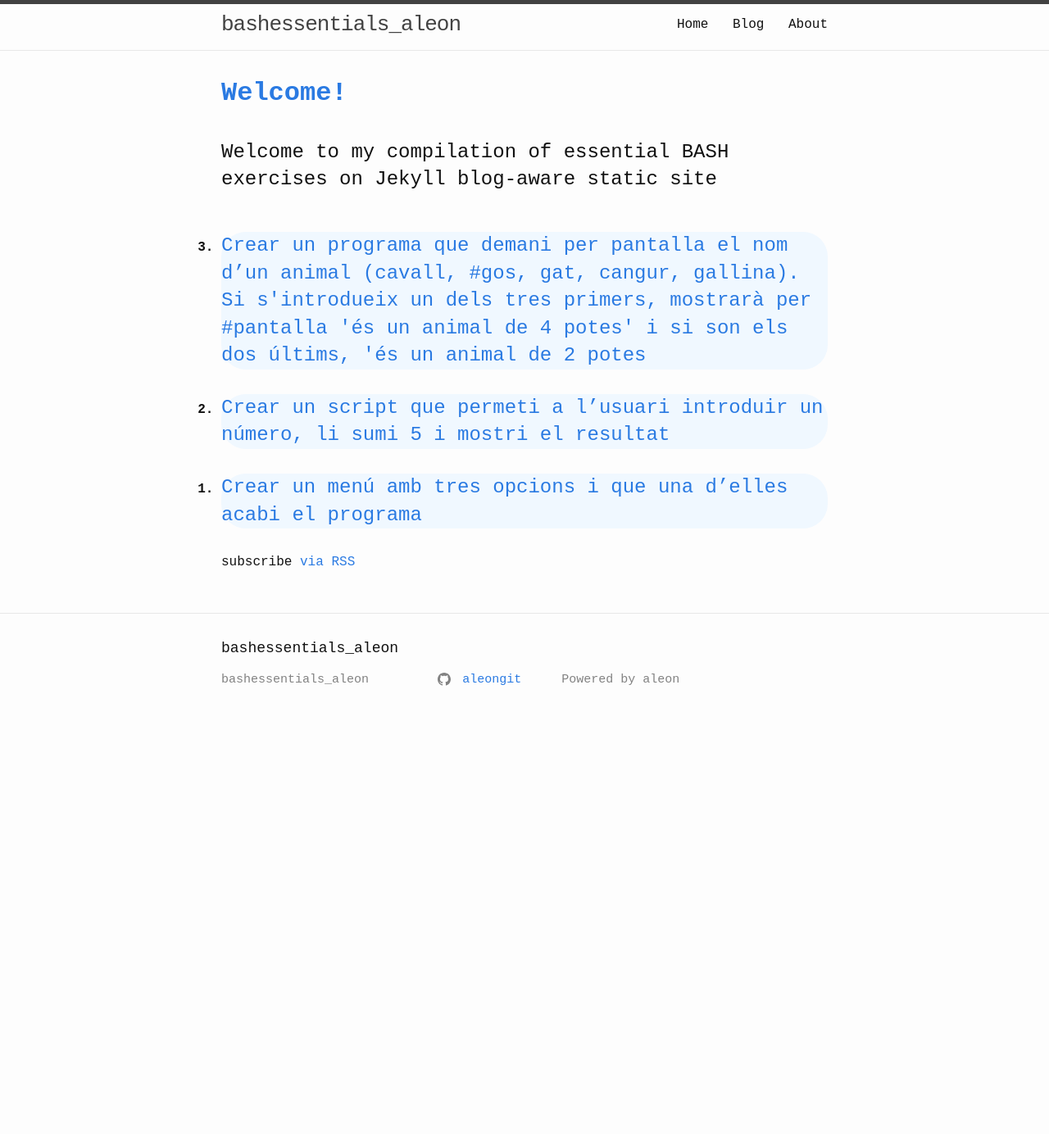
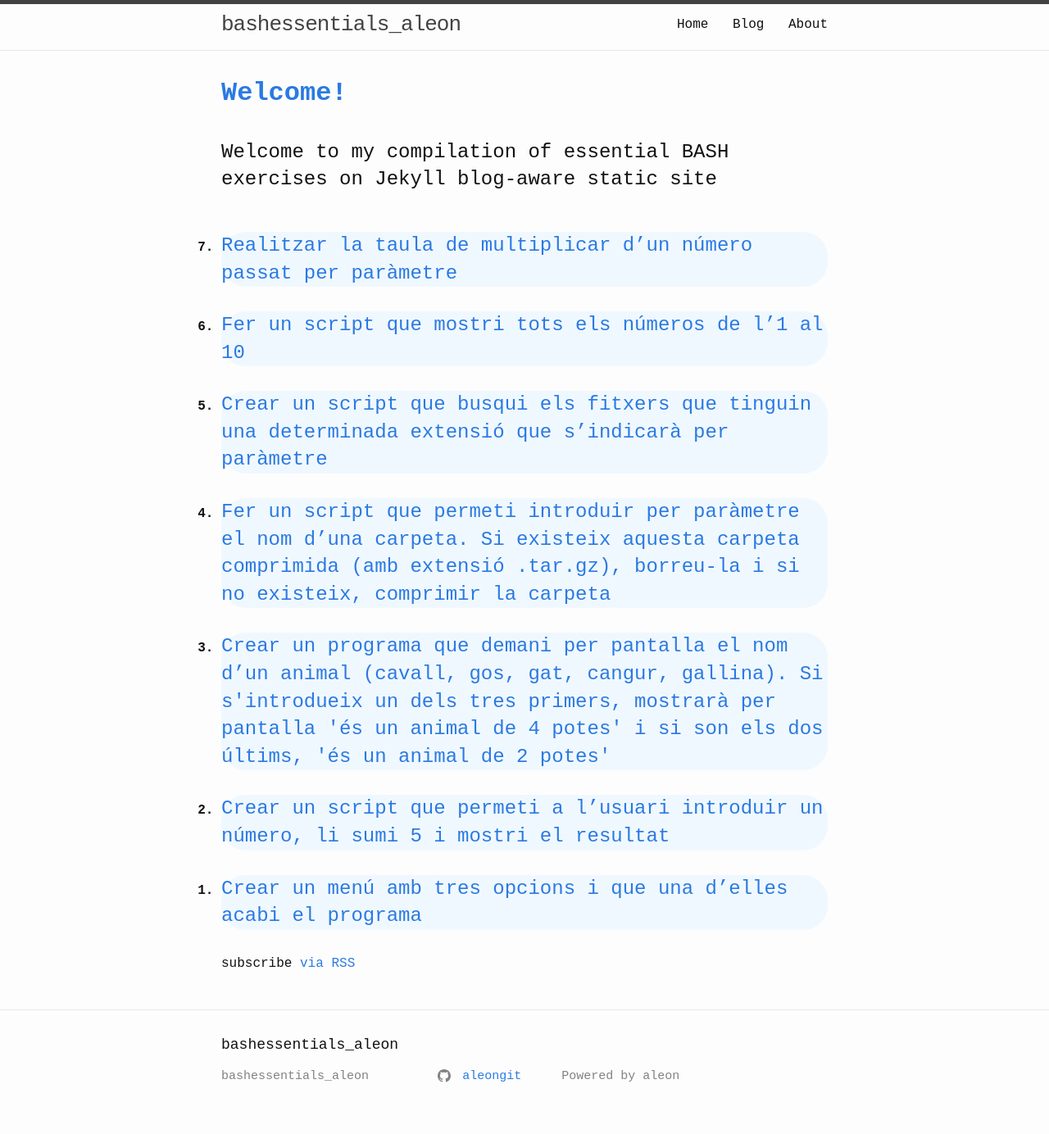
Before and after one commit to aleongit/bashessentials_aleon, a Jekyll site: the page built from index.html, in a window 1280 px wide. Shown: the whole page at 82% size. Built offline with Jekyll 4.4.1, drawn with Linux system fonts in a browser that asks for light colours; before the commit the page ends 900 px from its top, so only the background shows below that.

Commit message:
feat: add posts

````diff
--- /dev/null
+++ b/_posts/2023-06-30-bash-4.md
@@ -0,0 +1,44 @@
+---
+layout: post
+title:  "Fer un script que permeti introduir per paràmetre el nom d’una carpeta. Si existeix aquesta carpeta comprimida (amb extensió .tar.gz), borreu-la i si no existeix, comprimir la carpeta"
+categories: bash
+author: aleon
+date: 2023-06-30 13:50:00 +0200
+---
+```bash
+#!/bin/bash
+#Aleix Leon
+#4. Fer un script que permeti introduir per paràmetre el nom d’una carpeta. Si
+#existeix aquesta carpeta comprimida (amb extensió .tar.gz), borreu-la i si
+#no existeix, comprimir la carpeta.
+
+clear
+#echo $1
+#echo $#
+#control paràmetres
+if [ $# -eq 0 ]; then
+echo "No has passat cap paràmetre"
+
+else
+# si existeix carpeta (paràmetre %1)
+if [ -d $1 ]; then
+  echo "Existeix carpeta $1"
+#si existeix carpeta, mirem si està comprimida
+#si està compromida (fitxer), esborra fitxer comprimit
+  #echo $1.tar.gz
+  if [ -f $1.tar.gz ]; then
+   echo -e "Existeix carpeta $1 comprimida\n"
+   echo "Esborrant fitxer $1.tar.gz ..." && sleep 1
+    rm $1.tar.gz
+#si no està comprimida, comprimeix
+  else
+    echo -e "No existeix carpeta $1 comprimida\n"
+    echo "Comprimint carpeta $1 ..." && sleep 1
+    tar czvf $1.tar.gz $1 && echo "...Fet"
+  fi
+else
+  echo "NO existeix carpeta $1"
+fi
+fi
+echo
+```
--- /dev/null
+++ b/_posts/2023-06-30-bash-5.md
@@ -0,0 +1,28 @@
+---
+layout: post
+title:  "Crear un script que busqui els fitxers que tinguin una determinada extensió que s’indicarà per paràmetre"
+categories: bash
+author: aleon
+date: 2023-06-30 13:56:00 +0200
+---
+```bash
+#!/bin/bash
+#Aleix Leon
+#5. Crear un script que busqui els fitxers que tinguin una determinada extensió
+#que s’indicarà per paràmetre.
+
+clear
+#echo $1
+#echo $#
+#control paràmetres
+if [ $# -eq 0 ]; then
+echo "No has passat cap paràmetre"
+
+else
+#suposem buscar a carpeta actual
+echo -e "Fitxers *.$1 de carpeta actual\n"
+#-iregex, no distingeix majúscules de mínuscules
+find -type f -iregex ".*\.$1" | sort
+fi
+echo
+```
--- /dev/null
+++ b/_posts/2023-06-30-bash-6.md
@@ -0,0 +1,19 @@
+---
+layout: post
+title:  "Fer un script que mostri tots els números de l’1 al 10"
+categories: bash
+author: aleon
+date: 2023-06-30 13:58:00 +0200
+---
+```bash
+#!/bin/bash
+#Aleix Leon
+#6. Fer un script que mostri tots els números de l’1 al 10
+
+clear
+echo -e "Números del 1 al 10\n"
+for num in {1..10};do
+  echo $num
+done
+echo
+```
--- /dev/null
+++ b/_posts/2023-06-30-bash-7.md
@@ -0,0 +1,27 @@
+---
+layout: post
+title:  "Realitzar la taula de multiplicar d’un número passat per paràmetre"
+categories: bash
+author: aleon
+date: 2023-06-30 14:03:00 +0200
+---
+```bash
+#!/bin/bash
+#Aleix Leon
+#7. Realitzar la taula de multiplicar d’un número passat per paràmetre
+
+clear
+#control paràmetres
+if [ $# -eq 0 ]; then
+echo "No has passat cap paràmetre"
+
+else
+echo "La Taula del" $1
+echo "---------------------"
+for num in {1..10};do
+  let res=$1*$num
+  echo  "$1 x $num = $res"
+done
+fi
+echo
+```
````
Also changed, not shown: _posts/2023-06-30-bash-3.md (+1 -3 lines), 5 other files.
